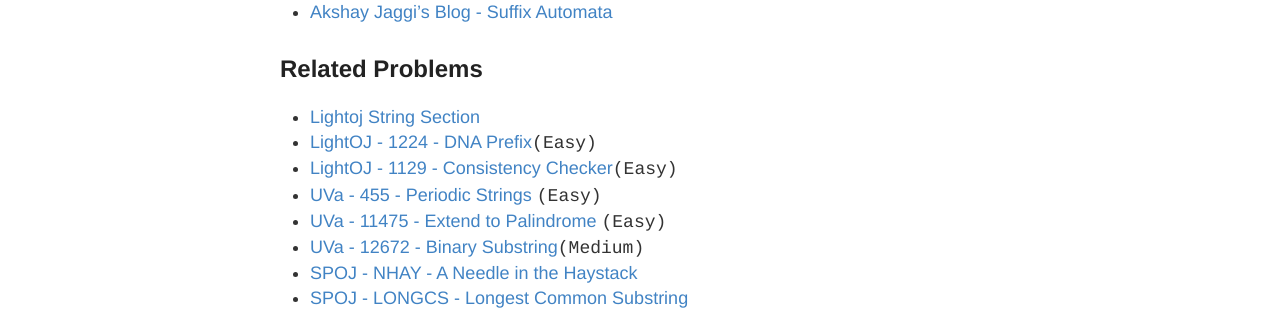
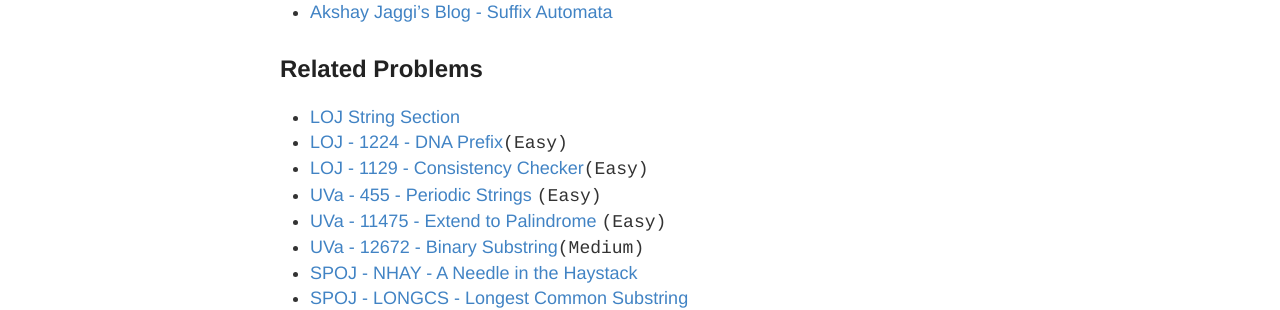
Before and after one commit to baps-bgd/baps-bgd.github.io, a Jekyll site: the page built from _posts/2020-10-7-string-algorithms.md, in a window 1280 px wide. Shown: the part 684-994 px from the top of the page. Built offline with Jekyll 4.4.1, drawn with Linux system fonts in a browser that asks for light colours.

Commit message:
Update 2020-10-7-string-algorithms.md

```diff
--- a/_posts/2020-10-7-string-algorithms.md
+++ b/_posts/2020-10-7-string-algorithms.md
@@ -22,9 +22,9 @@
 
 ## Related Problems
 
-- [Lightoj String Section](https://lightoj.com/problems/category/string){:target="_blank"}
-- [LightOJ - 1224 - DNA Prefix](https://lightoj.com/problem/dna-prefix){:target="_blank"}`(Easy)`
-- [LightOJ - 1129 - Consistency Checker](https://lightoj.com/problem/consistency-checker){:target="_blank"}`(Easy)`
+- [LOJ String Section](https://lightoj.com/problems/category/string){:target="_blank"}
+- [LOJ - 1224 - DNA Prefix](https://lightoj.com/problem/dna-prefix){:target="_blank"}`(Easy)`
+- [LOJ - 1129 - Consistency Checker](https://lightoj.com/problem/consistency-checker){:target="_blank"}`(Easy)`
 - [UVa - 455 - Periodic Strings](https://onlinejudge.org/external/4/455.pdf){:target="_blank"} `(Easy)`
 - [UVa - 11475 - Extend to Palindrome](https://onlinejudge.org/external/114/11475.pdf){:target="_blank"} `(Easy)`
 - [UVa - 12672 - Binary Substring](https://onlinejudge.org/external/124/12472.pdf){:target="\_blank"}`(Medium)`
```
